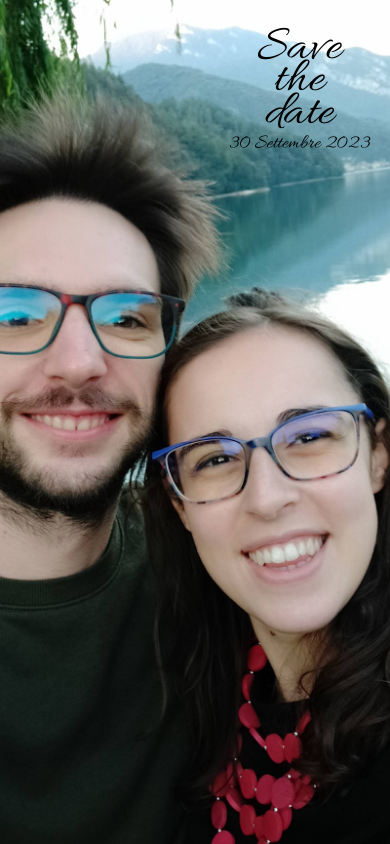
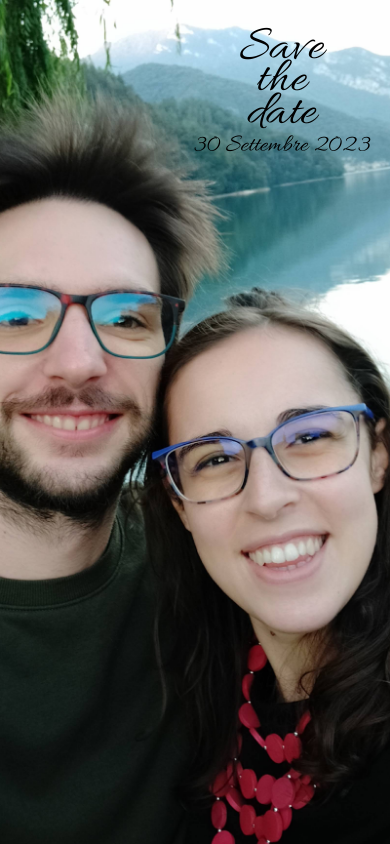
Before and after one commit to Benze94/lu-e-manu, a React (Create React App) app: page / in a window 390 px wide. Built offline with nearby package versions, Linux system fonts and the light colour scheme.

Commit message:
fix: date dimension

```diff
--- a/package.json
+++ b/package.json
@@ -22,8 +22,7 @@
     "build": "react-scripts build",
     "test": "react-scripts test",
     "eject": "react-scripts eject",
-    "predeploy": "npm run build",
-    "deploy": "gh-pages -d build"
+    "deploy": "npm run build && gh-pages -d build"
   },
   "eslintConfig": {
     "extends": [
--- a/src/pages/homepage/Homepage.scss
+++ b/src/pages/homepage/Homepage.scss
@@ -31,7 +31,7 @@
     margin-top: 25px;
 
     @media (max-width: 700px) {
-      font-size: 20px;
+      font-size: 25px;
       margin-top: 15px;
     }
   }
```
